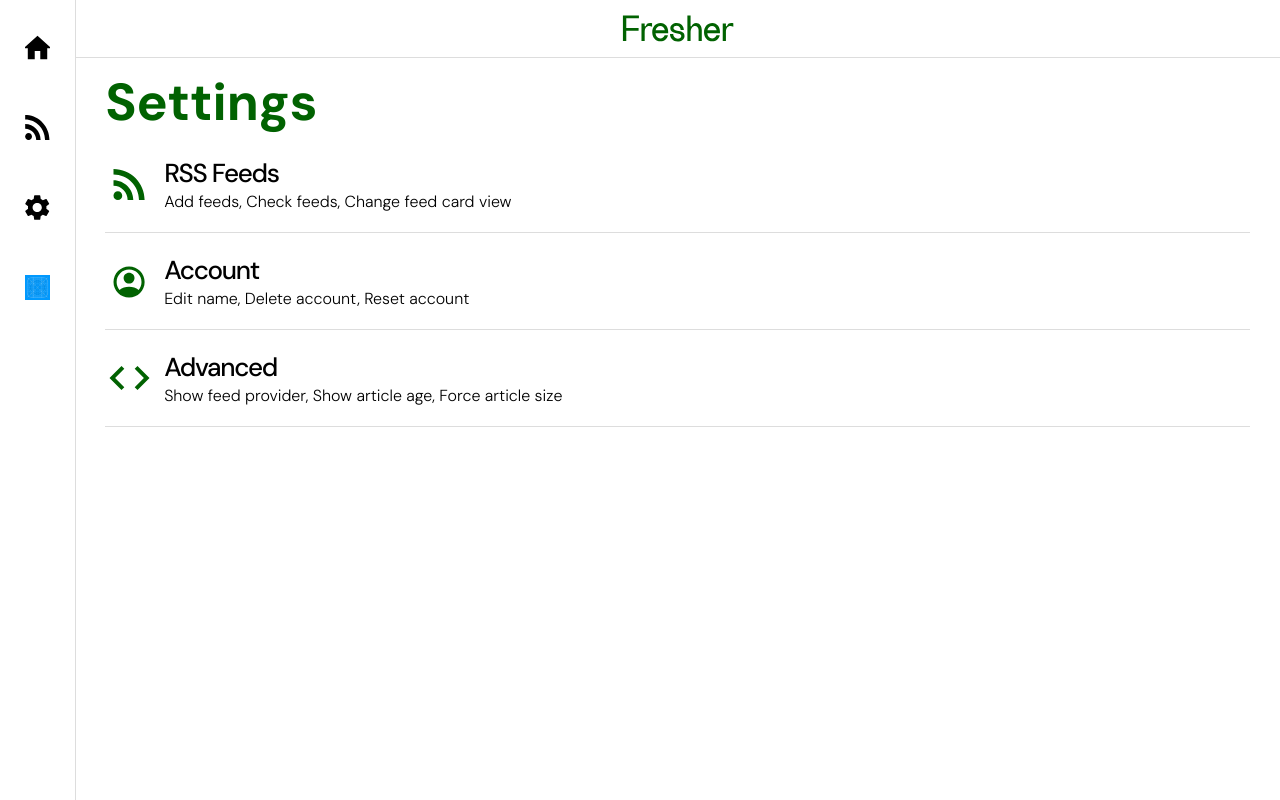
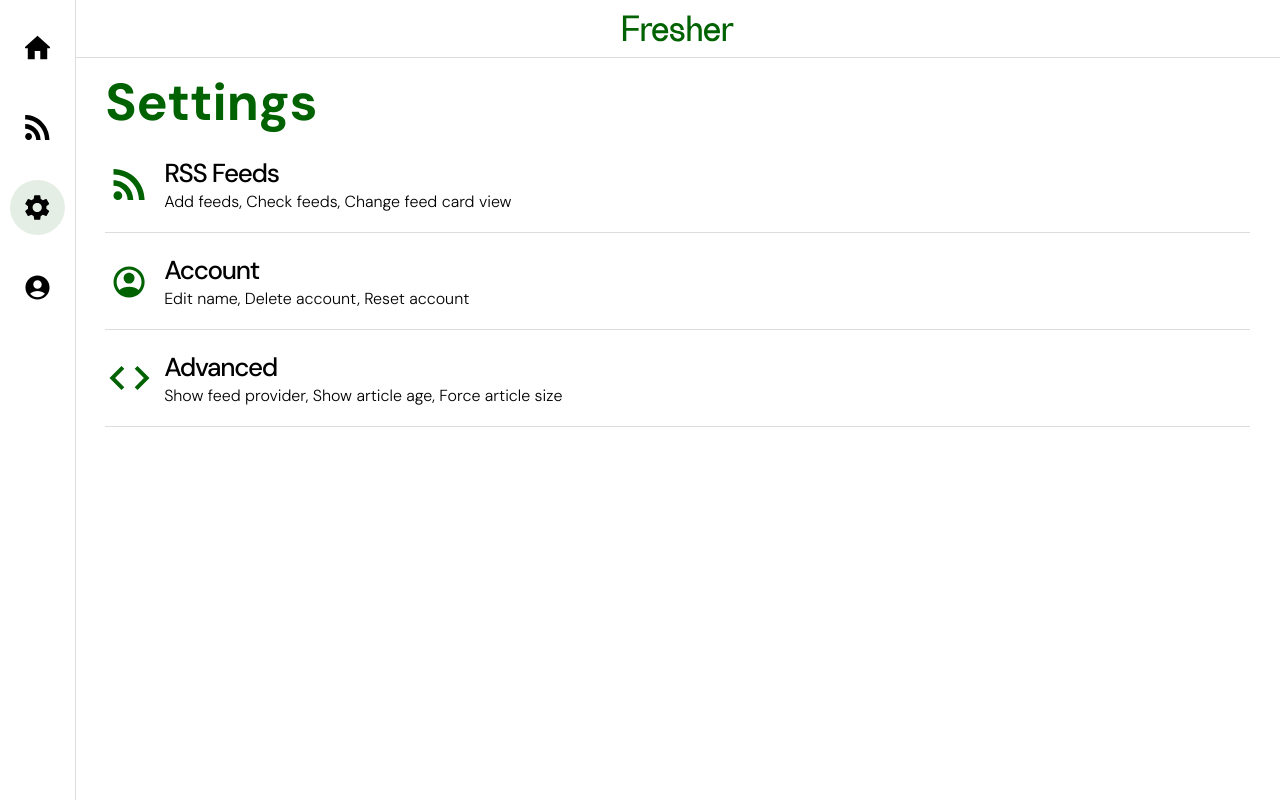
Before and after one commit to Yaveen123/Fresher, a website with bundled scripts: page public/html/settings-home.html in a window 1280 px wide. Built offline with nearby package versions, Linux system fonts and the light colour scheme; a script that the page names is missing.

Commit message:
Finalised Settings Experience

```diff
--- a/public/html/settings-home.html
+++ b/public/html/settings-home.html
@@ -41,12 +41,12 @@
             <img src="../icons/navbar/rss.svg" class="comp-navbar-svg" alt="RSS settings icon">
         </a>
         <!-- Settings -->
-        <a class="comp-navbar-icon-default" href="../html/settings-home.html">
+        <a class="comp-navbar-icon-default" href="../html/settings-home.html" style="background-color: rgba(4, 86, 1, 0.1);">
             <img src="../icons/navbar/settings.svg" class="comp-navbar-svg" alt="General settings icon">
         </a>
         <!-- Account -->
         <a class="comp-navbar-icon-default" href="../html/settings-account.html">
-            <img src="../images/placeholder.png" class="comp-navbar-svg" alt="Account profile picture">
+            <img src="../icons/buttons/account.svg" class="comp-navbar-svg" alt="Account profile picture">
         </a>
     </nav>
 
--- a/public/scripts/rss-settings.js
+++ b/public/scripts/rss-settings.js
@@ -101,7 +101,7 @@
     return fetch(`/api/rssFeedChecker?feedToCheck=${item.feed_url}`) //Send to server for checking
     .then(response => response.json())
     .then(data => {
-        console.log(data);
+        console.log("data", data);
         return data
     })
 }
```
Also changed, not shown: public/html/feed.html (+2 -2 lines), public/html/settings-account.html (+2 -2 lines), public/html/settings-advanced.html (+1 -1 lines), public/html/settings-rss-feed.html (+2 -2 lines), public/html/settings-rss.html (+2 -2 lines), public/icons/buttons/account.svg (added), 1 other file.
